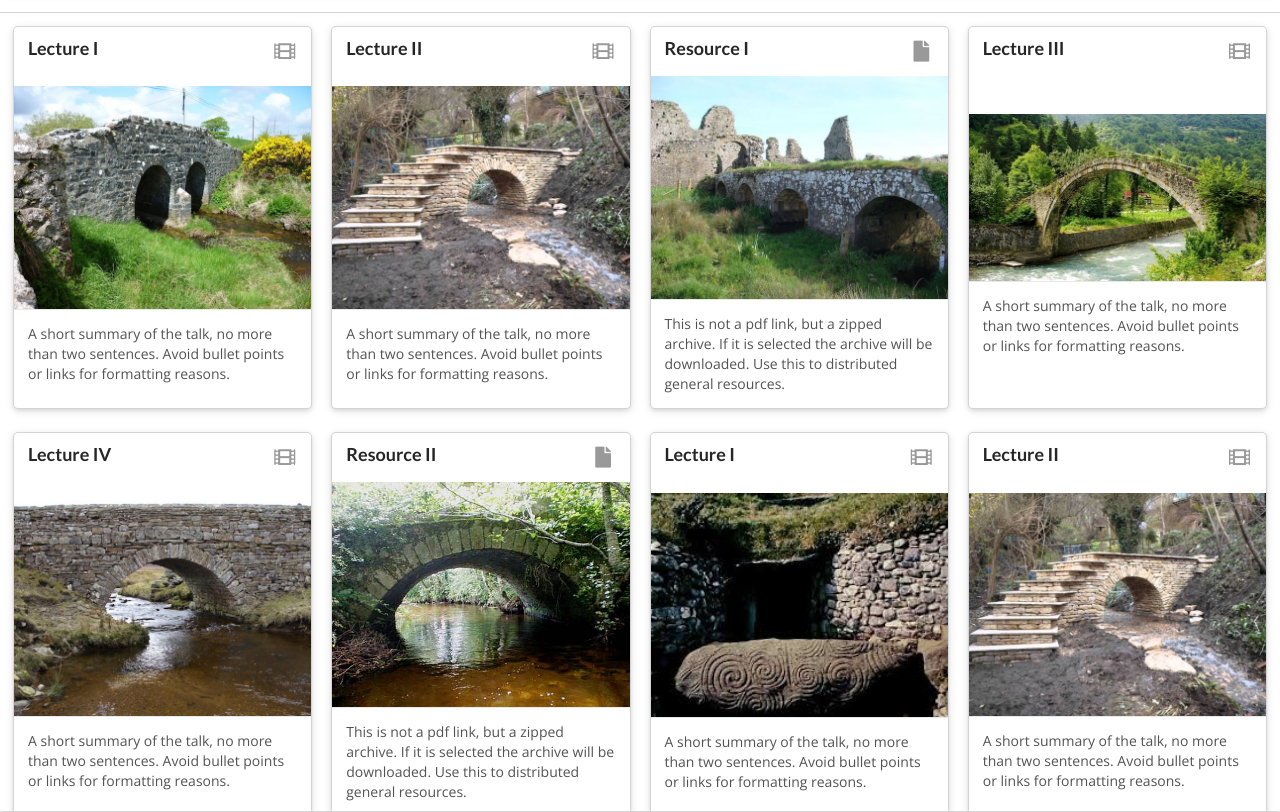
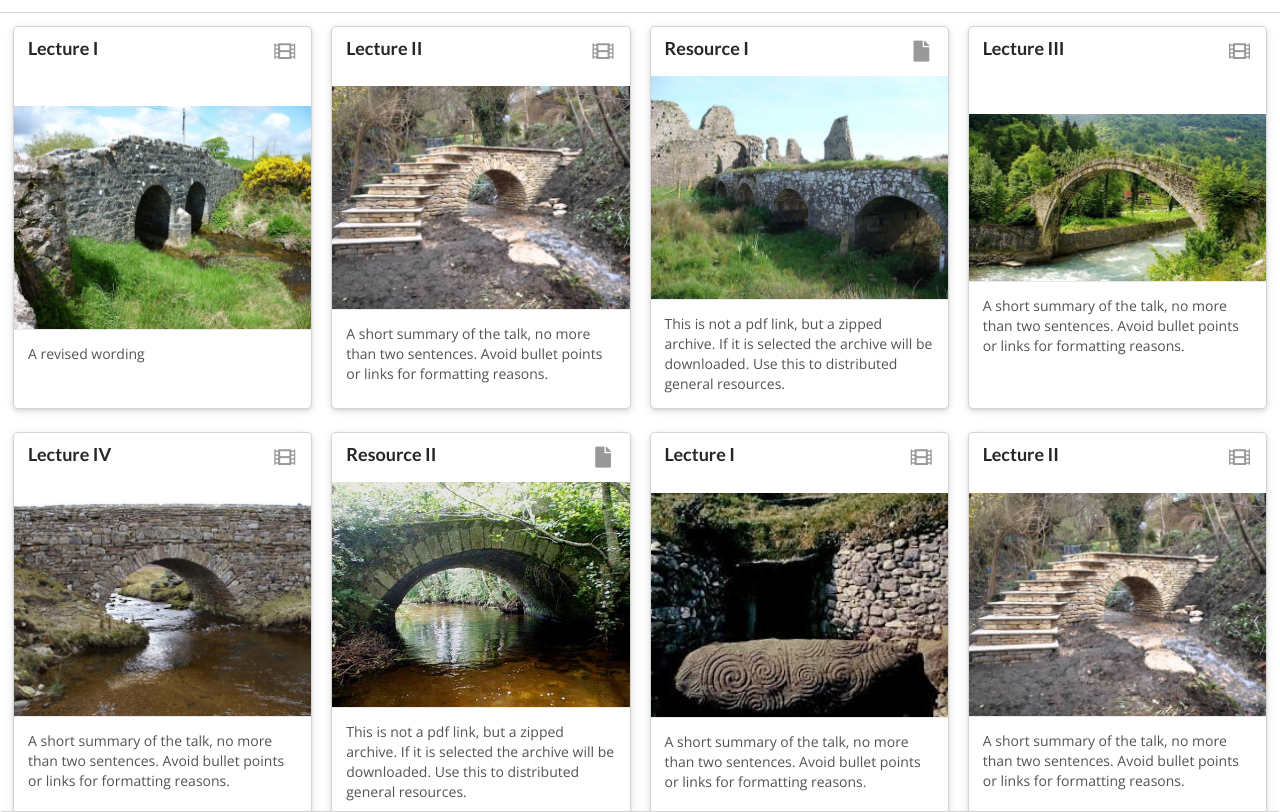
Before and after one commit to edeleastar/tutors-starter-test, a plain HTML site: page talkwall.html in a window 1280 px wide. Shown: the part 118-930 px from the top of the page. Drawn offline with nearby package versions, Linux system fonts and the light colour scheme.

Commit message:
Revised wording for talk01

```diff
--- a/talkwall.html
+++ b/talkwall.html
@@ -164,7 +164,7 @@ figcaption
     </div>
     <div class="content">
       <div class="description">
-         <p>A short summary of the talk, no more than two sentences. Avoid bullet points or links for formatting reasons.</p>
+         <p>A revised wording</p>
 
       </div>
     </div>
```
Also changed, not shown: topic01/index.html (+1 -1 lines), topic01/indexmoodle.html (+1 -1 lines).
